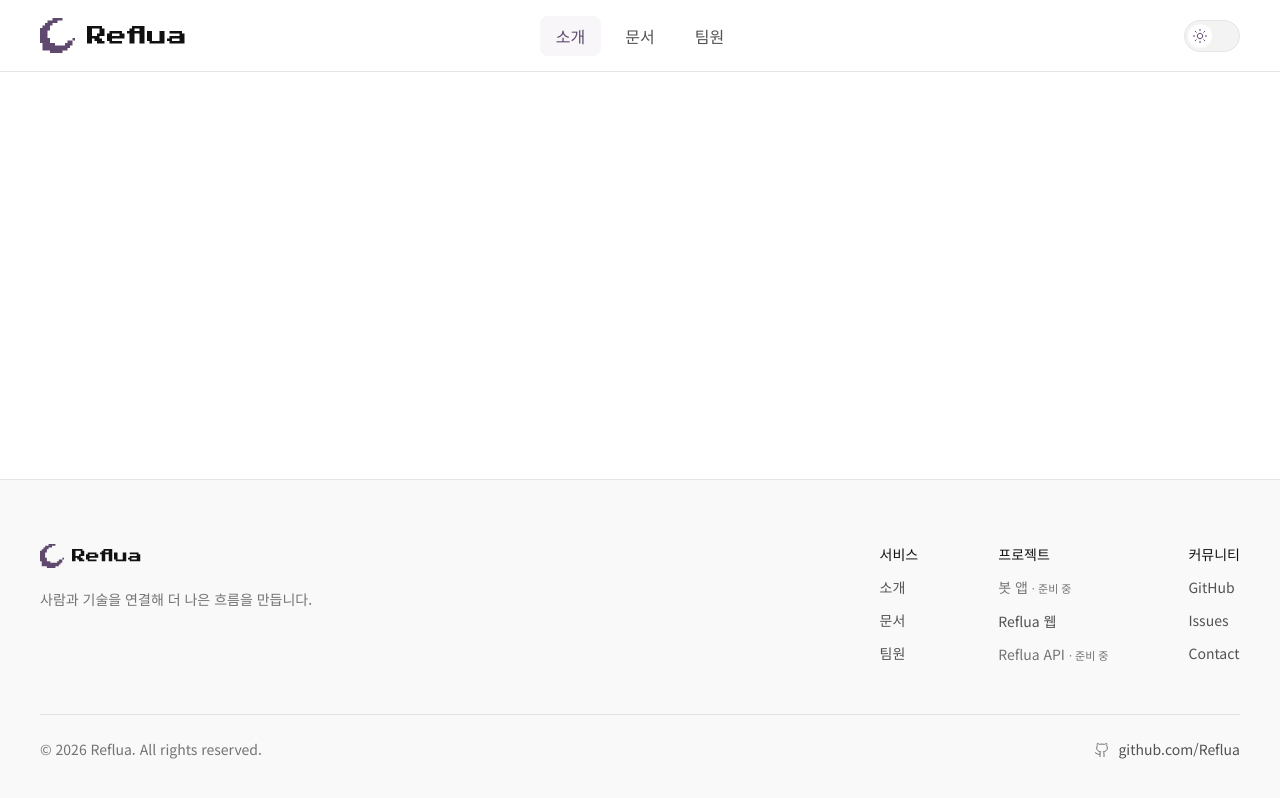
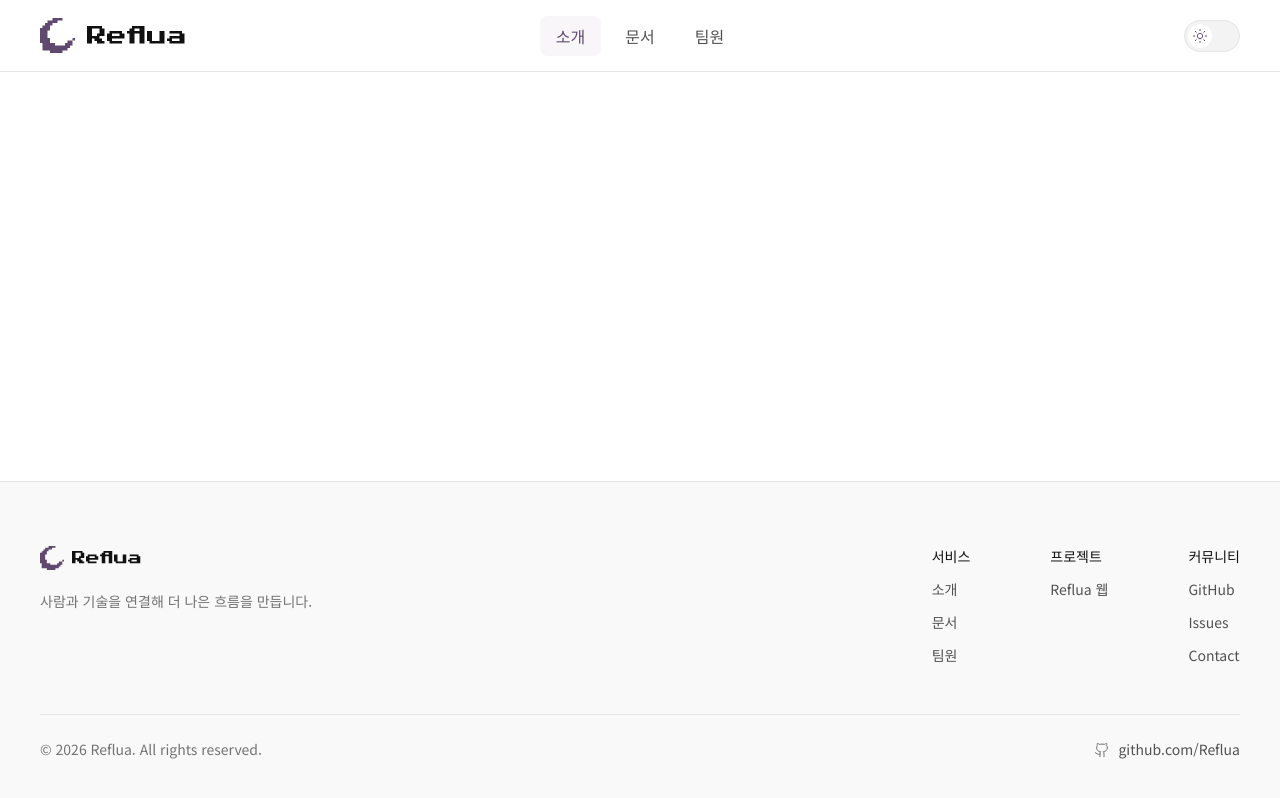
Before and after one commit to reflua/Reflua-Frontend-V1, a React (Vite) app: page / in a window 1280 px wide. Built offline with nearby package versions, Linux system fonts and the light colour scheme.

Commit message:
design :: 푸터 준비 중 문구 제거 및 메뉴 색상 수정 #1

```diff
--- a/src/components/Footer.tsx
+++ b/src/components/Footer.tsx
@@ -14,9 +14,7 @@ const columns = [
   {
     title: '프로젝트',
     links: [
-      { label: '봇 앱', href: null },
       { label: 'Reflua 웹', href: '/' },
-      { label: 'Reflua API', href: null },
     ],
   },
   {
@@ -48,17 +46,11 @@ export default function Footer() {
             {columns.map((column) => (
               <div className="footer-link-column" key={column.title}>
                 <h2>{column.title}</h2>
-                {column.links.map((link) =>
-                  link.href ? (
-                    <a href={link.href} key={link.label}>
-                      {link.label}
-                    </a>
-                  ) : (
-                    <span className="footer-link is-disabled" key={link.label} aria-disabled="true">
-                      {link.label} <span className="link-status">· 준비 중</span>
-                    </span>
-                  ),
-                )}
+                {column.links.map((link) => (
+                  <a href={link.href} key={link.label}>
+                    {link.label}
+                  </a>
+                ))}
               </div>
             ))}
           </div>
--- a/src/components/footer.css
+++ b/src/components/footer.css
@@ -65,13 +65,9 @@
   color: var(--text-secondary);
 }
 
-.footer-link.is-disabled {
-  color: var(--text-tertiary);
-  cursor: default;
-}
-
-.link-status {
-  font-size: 11px;
+.site-shell[data-theme='dark'] .footer-link-column h2,
+.site-shell[data-theme='dark'] .footer-link-column a {
+  color: #ffffff;
 }
 
 .footer-link-column a:hover,
```
